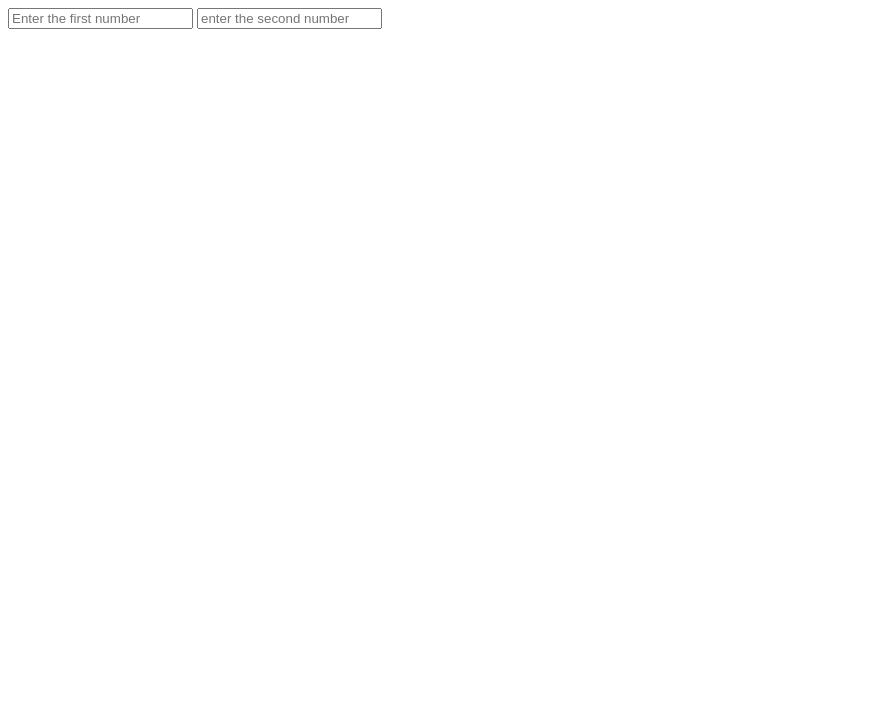
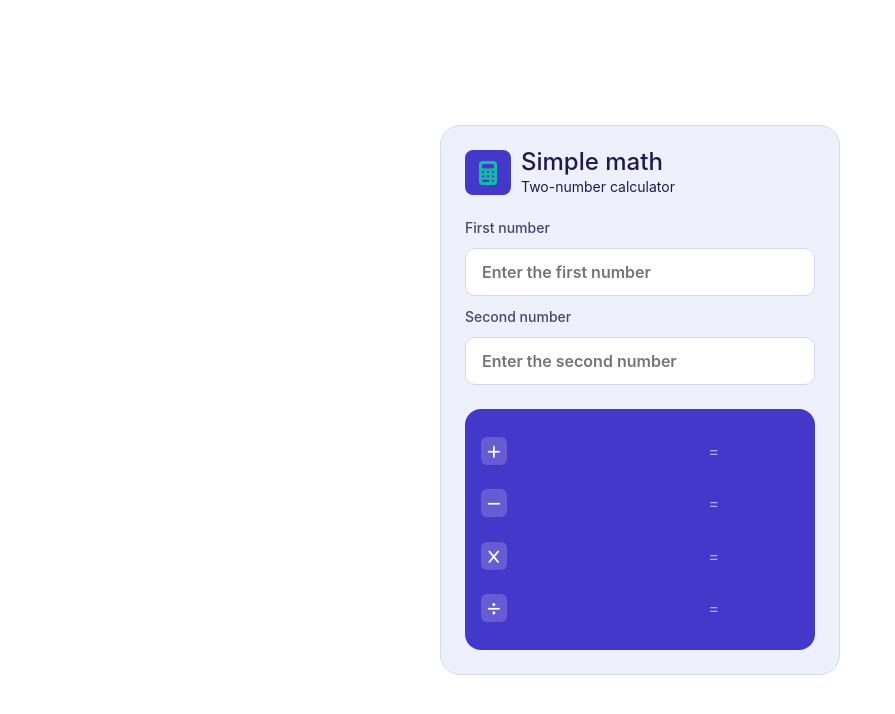
Before and after one commit to matheusgdqueiroz-del/57-exercises-livro, a plain HTML site: page 005-simple-math/index.html in a window 1280 px wide. Shown: the whole page, without its empty margins (0-895 px from the left). Drawn offline with Linux system fonts and the light colour scheme.

Commit message:
Pending: polish

```diff
--- a/005-simple-math/index.html
+++ b/005-simple-math/index.html
@@ -6,11 +6,80 @@
   <title>Simple Math</title>
   <link rel="stylesheet" href="style.css">
   <script src="script.js" defer></script>
+  <link rel="stylesheet" href="https://cdnjs.cloudflare.com/ajax/libs/font-awesome/7.0.1/css/all.min.css" integrity="sha512-2SwdPD6INVrV/lHTZbO2nodKhrnDdJK9/kg2XD1r9uGqPo1cUbujc+IYdlYdEErWNu69gVcYgdxlmVmzTWnetw==" crossorigin="anonymous" referrerpolicy="no-referrer" />
 </head>
 <body>
-  <input id="first-number" type="text" placeholder="Enter the first number">
-  <input id="second-number" type="text" placeholder="enter the second number">
-  <p id="results"></p>
-  <p id="error"></p>
+  <div class="container">
+    <header class="header">
+      <div class="logo-container">
+        <i class="fa-solid fa-calculator"></i>
+      </div>
+      <div class="text-container">
+        <h1>Simple math</h1>
+        <p>Two-number calculator</p>
+      </div>
+    </header>
+
+    <div class="input-container">
+      <label for="first-number">First number</label>
+      <input id="first-number" type="text" placeholder="Enter the first number">
+
+      <label for="second-number">Second number</label>
+      <input id="second-number" type="text" placeholder="Enter the second number">
+    </div>
+
+    <div class="display-container">
+      <div class="row">
+        <div class="icon-operation-wrapper">
+          <div class="symbol-container">
+            <i class="fa-solid fa-plus"></i>
+          </div>
+          <span id="sum-operation"></span>
+        </div>
+        <div class="equal-result-wrapper">
+          <p>=</p>
+          <span id="sum"></span>
+        </div>
+      </div>
+      <div class="row">
+        <div class="icon-operation-wrapper">
+          <div class="symbol-container">
+            <i class="fa-solid fa-minus"></i>
+          </div>
+          <span id="sub-operation"></span>
+        </div>
+        <div class="equal-result-wrapper">
+          <p>=</p>
+          <span id="sub"></span>
+        </div>
+      </div>
+      <div class="row">
+        <div class="icon-operation-wrapper">
+          <div class="symbol-container">
+            <i class="fa-solid fa-x"></i>
+          </div>
+          <span id="mul-operation"></span>
+        </div>
+        <div class="equal-result-wrapper">
+          <p>=</p>
+          <span id="mul"></span>
+        </div>
+      </div>
+      <div class="row">
+        <div class="icon-operation-wrapper">
+          <div class="symbol-container">
+            <i class="fa-solid fa-divide"></i>
+          </div>
+          <span id="div-operation"></span>
+        </div>
+        <div class="equal-result-wrapper">
+          <p>=</p>
+          <span id="div"></span>
+        </div>
+      </div>
+      <p id="error"></p>
+    </div>
+
+  </div>
 </body>
 </html>
--- a/005-simple-math/script.js
+++ b/005-simple-math/script.js
@@ -1,9 +1,14 @@
 const xInput = document.querySelector("#first-number");
 const yInput = document.querySelector("#second-number");
-const resultDisplay = document.querySelector("#results");
+sumDisplay = document.querySelector("#sum");
+subDisplay = document.querySelector("#sub");
+mulDisplay = document.querySelector("#mul");
+divDisplay = document.querySelector("#div");
+sumOperationDisplay = document.querySelector("#sum-operation");
+subOperationDisplay = document.querySelector("#sub-operation");
+mulOperationDisplay = document.querySelector("#mul-operation");
+divOperationDisplay = document.querySelector("#div-operation");
 const errorDisplay = document.querySelector("#error");
-
-
 
 function validateInput(input) {
     if (input.trim() === "" ) {
@@ -24,26 +29,49 @@ function calculate() {
     const y = validateInput(yInput.value);
     if (x !== null && y !== null) {
         errorDisplay.textContent = ""
+        const results = [];
+        results.push(x + y, x - y, x * y, x / y );
+        return results;
     }
-    results = [];
-    results.push(x + y);
-    results.push(x - y);
-    results.push(x * y);
-    results.push(x / y);
-    return results;
+    return null;
 }
 
 [xInput, yInput].forEach(input => {
     input.addEventListener("input", ()=> {
 
     const results = calculate()
-    let [sum, sub, mul, div] = results;
 
-    resultDisplay.textContent = `
-    Sum = ${sum}
-    Subtraction = ${sub}
-    Multiplication = ${mul}
-    Division = ${div.toFixed(2)}
-    `
+    if (results !== null) {
+        let [sum, sub, mul, div] = results;
+
+        sumDisplay.textContent = `${sum}`;
+        subDisplay.textContent = `${sub}`;
+        mulDisplay.textContent = `${mul}`;
+        if (div !== Infinity) {
+            divDisplay.textContent = `${div.toFixed(2)}`;
+        }else {
+            divDisplay.textContent = "Can't divide by zero";
+        }
+        sumOperationDisplay.innerHTML = `${xInput.value} + ${yInput.value}`
+        subOperationDisplay.innerHTML = `${xInput.value} - ${yInput.value}`
+        mulOperationDisplay.innerHTML = `${xInput.value} x ${yInput.value}`
+        divOperationDisplay.innerHTML = `${xInput.value} / ${yInput.value}`
+
+    }
+
     })
 })
+
+        // OperationDisplay.innerHTML = `
+        // <p>${xInput.value} + ${yInput.value}</p>
+        // <p>${xInput.value} - ${yInput.value}</p>
+        // <p>${xInput.value} x ${yInput.value}</p>
+        // <p>${xInput.value} / ${yInput.value}</p>
+        // `
+
+    //     else {
+    //     sumDisplay.textContent = "";
+    //     subDisplay.textContent = "";
+    //     mulDisplay.textContent = "";
+    //     divDisplay.textContent = "";
+    // }
--- a/005-simple-math/style.css
+++ b/005-simple-math/style.css
@@ -0,0 +1,147 @@
+* {
+  text-decoration: none;
+  font-family: "Inter", system-ui, -apple-system, "Segoe UI", sans-serif;
+  margin: 0;
+  padding: 0;
+  box-sizing: border-box;
+}
+
+:root {
+  --primary: #EEF0FB;
+  --secondary: #4338CA;
+  --accent: #14B8A6;
+  --text: #1E1B4B;
+  --border: #D5D8F0;
+}
+
+body {
+  min-height: 100vh;
+  display: grid;
+  place-items: center;
+
+    & .container {
+      display: flex;
+      flex-direction: column;
+      gap: 24px;
+      background-color: var(--primary);
+      height: 550px;
+      width: 400px;
+      border-radius: 20px;
+      border: 1px solid var(--border);
+      padding: 24px;
+      overflow: hidden;
+
+      & .header {
+        display: flex;
+        align-items: stretch;
+        gap: 10px;
+
+        & .logo-container {
+          background-color: var(--secondary);
+          display: flex;
+          align-items: center;
+          padding: 8px;
+          border-radius: 8px;
+
+          & i {
+            font-size: 24px;
+            color: var(--accent);
+
+          }
+        }
+
+        & .text-container {
+          color: var(--text);
+          height: fit-content;
+          display: flex;
+          flex-direction: column;
+          gap: 4px;
+          & h1 {
+            font-size: 24px;
+            font-weight: 450;
+            line-height: 1;
+          }
+          & p {
+            font-size: 14px;
+          }
+        }
+      }
+
+      & .input-container {
+        display: flex;
+        flex-direction: column;
+        gap: 12px;
+
+        & label {
+          font-size: 14px;
+          color: var(--text);
+          font-weight: 500;
+          opacity: 80%;
+        }
+
+        & input{
+          border: 1px solid var(--border);
+          height: 48px;
+          border-radius: 10px;
+          padding: 16px;
+          color: var(--text);
+          font-size: 16px;
+          font-weight: 600;
+        }
+      }
+
+      & .display-container {
+        display: flex;
+        flex-direction: column;
+        background-color: var(--secondary);
+        border-radius: 16px;
+        padding: 16px;
+        width: 350px;
+        height: 250px;
+        justify-content: space-between;
+
+
+        & .row {
+          display: flex;
+          align-items: center;
+          justify-content: space-between;
+          flex: 1;
+
+
+          & .icon-operation-wrapper {
+            display: flex;
+            gap: 16px;
+            color: white;
+            align-items: center;
+            & .symbol-container {
+              background-color: rgb(from var(--primary) r g b / 0.2);
+              border-radius: 6px;
+              padding: 4px;
+              & i {
+                font-size: 14px;
+              }
+            }
+          }
+          & .equal-result-wrapper {
+            display: grid;
+            grid-template-columns: 20px 80px;
+            justify-items: end;
+            align-items: center;
+            & p {
+              color: white;
+              opacity: 60%;
+
+            }
+            & span {
+              color: var(--accent);
+              font-size: 20px;
+              font-weight: 600;
+            }
+          }
+        }
+      }
+
+    }
+
+
+    }
```
Also changed, not shown: 005-simple-math/design-reference.png (added).
